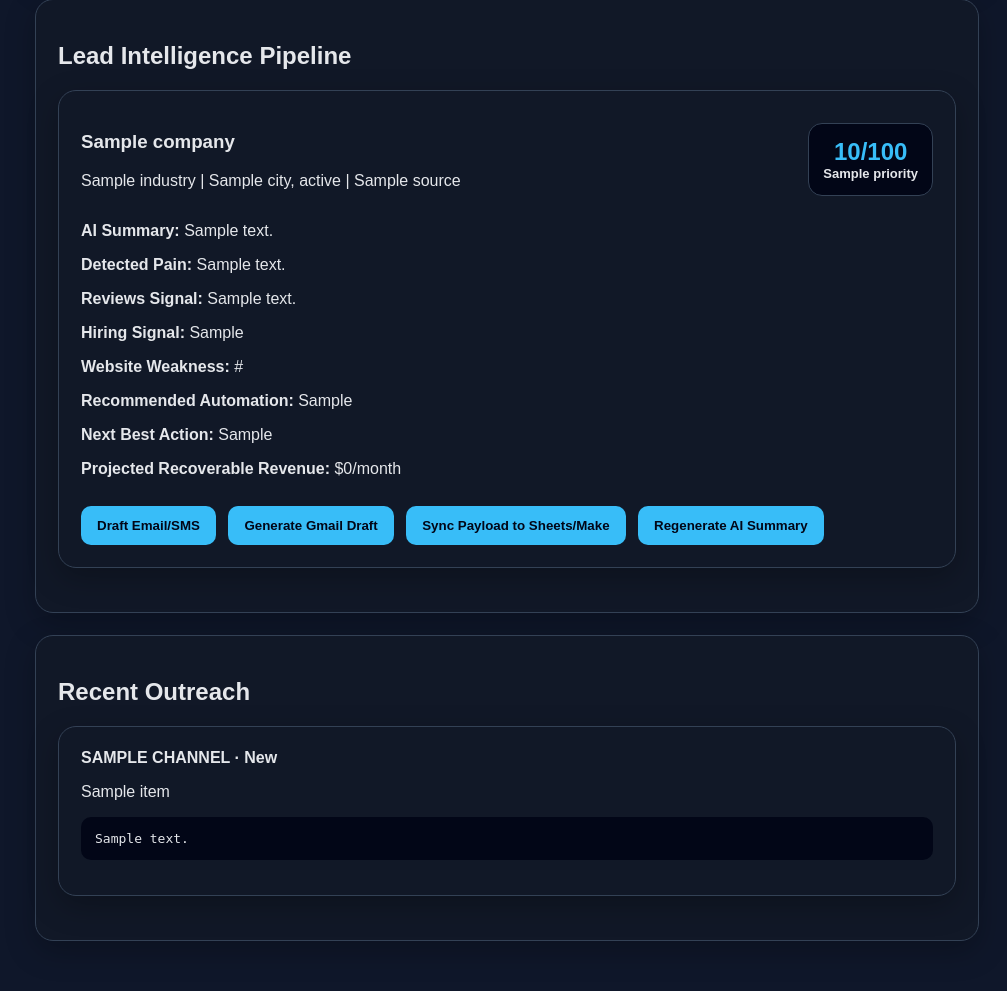
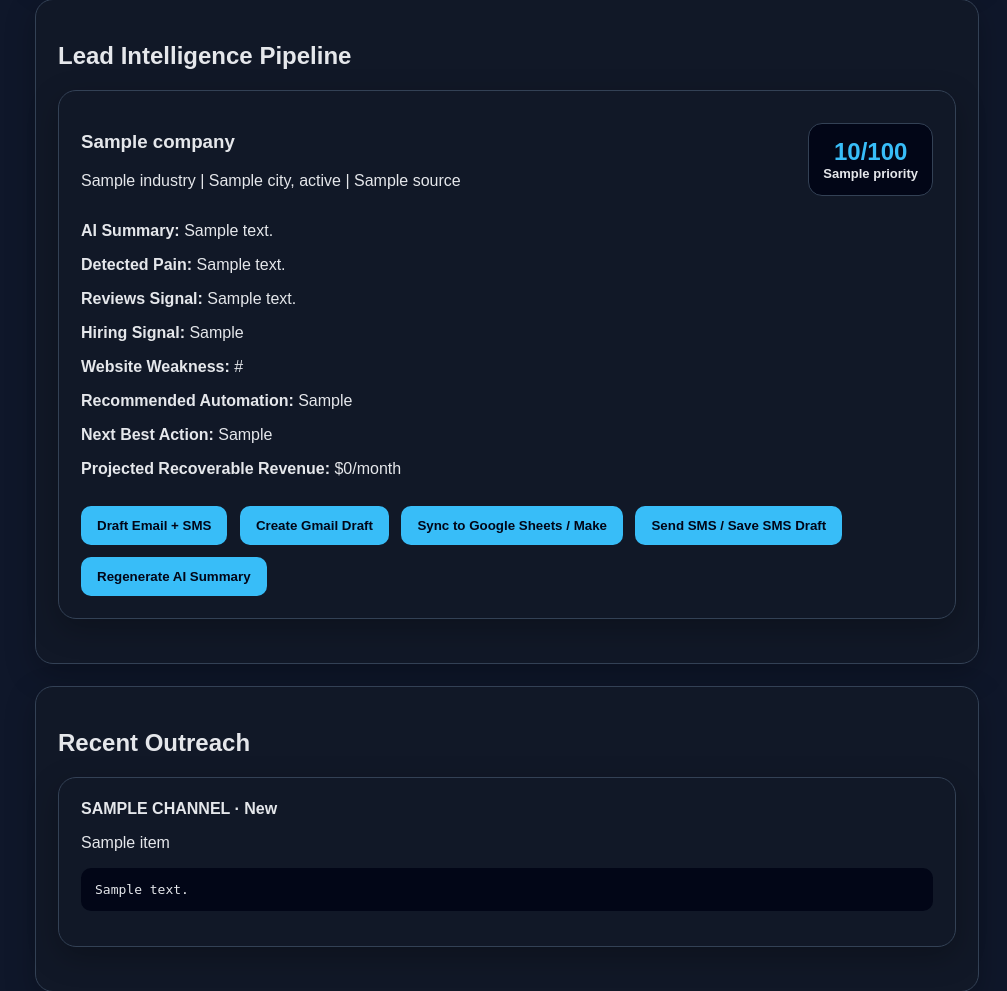
Before and after one commit to jolleyleads/ai-lead-intelligence-command-center, a Python web app: template templates/index.html in a window 1280 px wide. Shown: the part 1410-2401 px from the top of the page, without its empty margins (273-1280 px from the left). Before the commit the page ends 2351 px from the top, so only its background shows below. Run offline with Jinja, Linux system fonts and the light colour scheme; the template is opened without the code that fills it: most values are stand-ins (such as "Sample title", 1, 10 or a date in 2020).

Commit message:
Expose sheets sync and SMS actions on contractor dashboard

```diff
--- a/templates/index.html
+++ b/templates/index.html
@@ -82,10 +82,11 @@
             <p><b>Next Best Action:</b> {{ lead.next_best_action }}</p>
             <p><b>Projected Recoverable Revenue:</b> ${{ "{:,.0f}".format(lead.projected_monthly_recovered or 0) }}/month</p>
 
-            <button onclick="draftOutreach('{{ lead.lead_id }}')">Draft Email/SMS</button>
-            <button onclick="gmailDraft('{{ lead.lead_id }}')">Generate Gmail Draft</button>
-            <button onclick="syncSheets('{{ lead.lead_id }}')">Sync Payload to Sheets/Make</button>
-            <button onclick="regenSummary('{{ lead.lead_id }}')">Regenerate AI Summary</button>
+            <button onclick="draftOutreach('{{ lead.lead_id }}')">Draft Email + SMS</button>
+<button onclick="gmailDraft('{{ lead.lead_id }}')">Create Gmail Draft</button>
+<button onclick="syncSheets('{{ lead.lead_id }}')">Sync to Google Sheets / Make</button>
+<button onclick="sendSMS('{{ lead.lead_id }}')">Send SMS / Save SMS Draft</button>
+<button onclick="regenSummary('{{ lead.lead_id }}')">Regenerate AI Summary</button>
         </div>
         {% endfor %}
     </section>
@@ -160,8 +161,22 @@ function syncSheets(id){
     fetch(`/api/sheets-sync/${id}`, {method:"POST"})
     .then(r=>r.json())
     .then(data=>{
-        alert("Sheets/Make payload ready.");
-        console.log(data);
+        alert("Lead payload synced or prepared for Google Sheets / Make.com.");
+        console.log("Sheets/Make response:", data);
+    });
+}
+
+function sendSMS(id){
+    fetch(`/api/send-sms/${id}`, {method:"POST"})
+    .then(r=>r.json())
+    .then(data=>{
+        if(data.sent){
+            alert("SMS sent successfully.");
+        } else {
+            alert("SMS was not sent because Twilio is not configured. SMS draft was saved instead.");
+        }
+        console.log("SMS response:", data);
+        location.reload();
     });
 }
 
```
